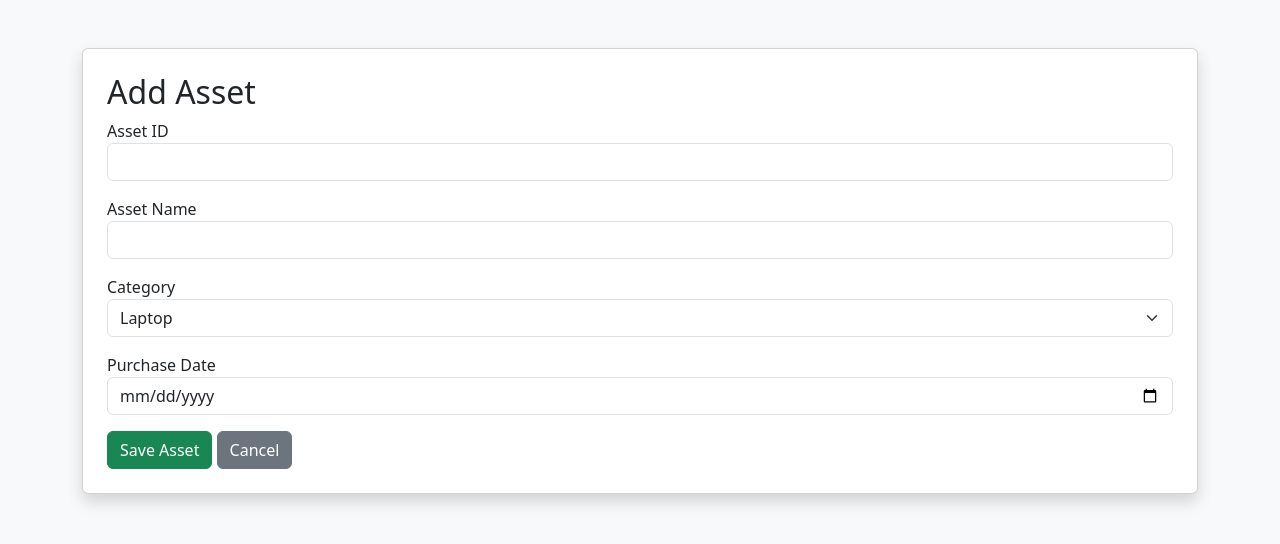
After one commit to thommandrugurusaijyotheeswar/AssetFlow-Odoo-Hackathon-2026, a Flask app: page /add_asset in a window 1280 px wide. The commit adds this page. Shown: the top 544 px of the page. Run offline with Flask 3, Linux system fonts and the light colour scheme.

Commit message:
Implemented asset management module with SQLite

```diff
--- a/app/routes.py
+++ b/app/routes.py
@@ -1,5 +1,5 @@
 from flask import Blueprint, render_template, redirect, request
-from .models import Employee
+from .models import Employee, Asset
 from . import db
 
 main = Blueprint("main", __name__)
@@ -57,3 +57,34 @@ def add_employee():
         return redirect("/employees")
 
     return render_template("add_employee.html")
+
+@main.route("/assets")
+def assets():
+
+    assets = Asset.query.all()
+
+    return render_template(
+        "assets.html",
+        assets=assets
+    )
+
+
+@main.route("/add_asset", methods=["GET", "POST"])
+def add_asset():
+
+    if request.method == "POST":
+
+        asset = Asset(
+            asset_id=request.form["asset_id"],
+            asset_name=request.form["asset_name"],
+            category=request.form["category"],
+            purchase_date=request.form["purchase_date"],
+            status="Available"
+        )
+
+        db.session.add(asset)
+        db.session.commit()
+
+        return redirect("/assets")
+
+    return render_template("add_asset.html")
--- /dev/null
+++ b/app/templates/add_asset.html
@@ -0,0 +1,65 @@
+<!DOCTYPE html>
+<html>
+<head>
+    <title>Add Asset</title>
+
+    <link href="https://cdn.jsdelivr.net/npm/bootstrap@5.3.3/dist/css/bootstrap.min.css" rel="stylesheet">
+</head>
+
+<body class="bg-light">
+
+<div class="container mt-5">
+
+<div class="card shadow p-4">
+
+<h2>Add Asset</h2>
+
+<form method="POST">
+
+<div class="mb-3">
+<label>Asset ID</label>
+<input type="text" name="asset_id" class="form-control" required>
+</div>
+
+<div class="mb-3">
+<label>Asset Name</label>
+<input type="text" name="asset_name" class="form-control" required>
+</div>
+
+<div class="mb-3">
+<label>Category</label>
+
+<select class="form-select" name="category">
+
+<option>Laptop</option>
+<option>Monitor</option>
+<option>Printer</option>
+<option>Mouse</option>
+<option>Keyboard</option>
+<option>Projector</option>
+
+</select>
+
+</div>
+
+<div class="mb-3">
+<label>Purchase Date</label>
+<input type="date" name="purchase_date" class="form-control">
+</div>
+
+<button class="btn btn-success">
+Save Asset
+</button>
+
+<a href="/assets" class="btn btn-secondary">
+Cancel
+</a>
+
+</form>
+
+</div>
+
+</div>
+
+</body>
+</html>
--- a/app/templates/dashboard.html
+++ b/app/templates/dashboard.html
@@ -66,7 +66,7 @@
 
 <a href="/employees">👨 Employees</a>
 
-<a href="#">💻 Assets</a>
+<a href="/assets">💻 Assets</a>
 
 <a href="#">📅 Bookings</a>
 
```
Also changed, not shown: app/models.py (+20 -0 lines), app/templates/assets.html (added, +67 -0 lines).
